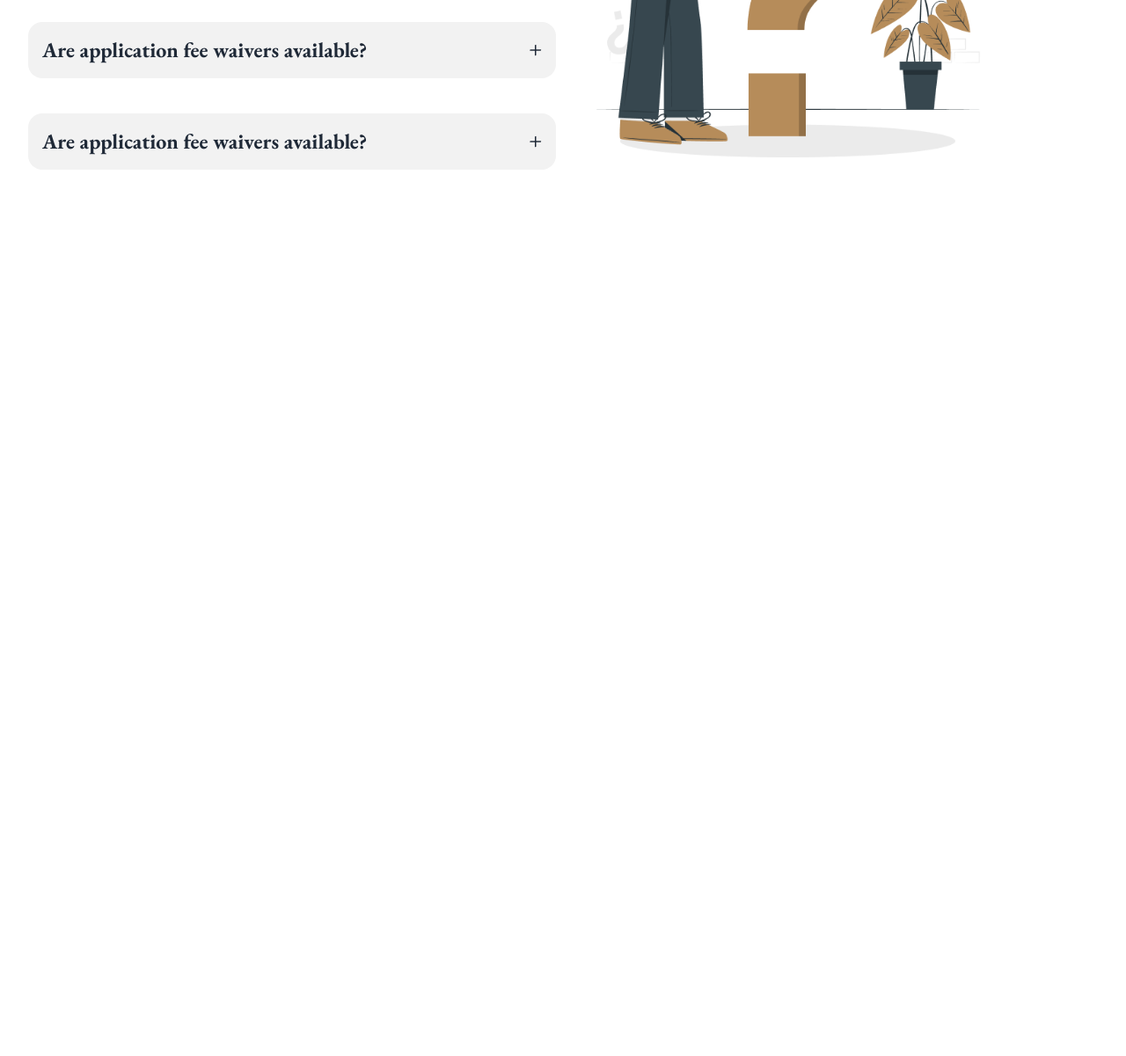
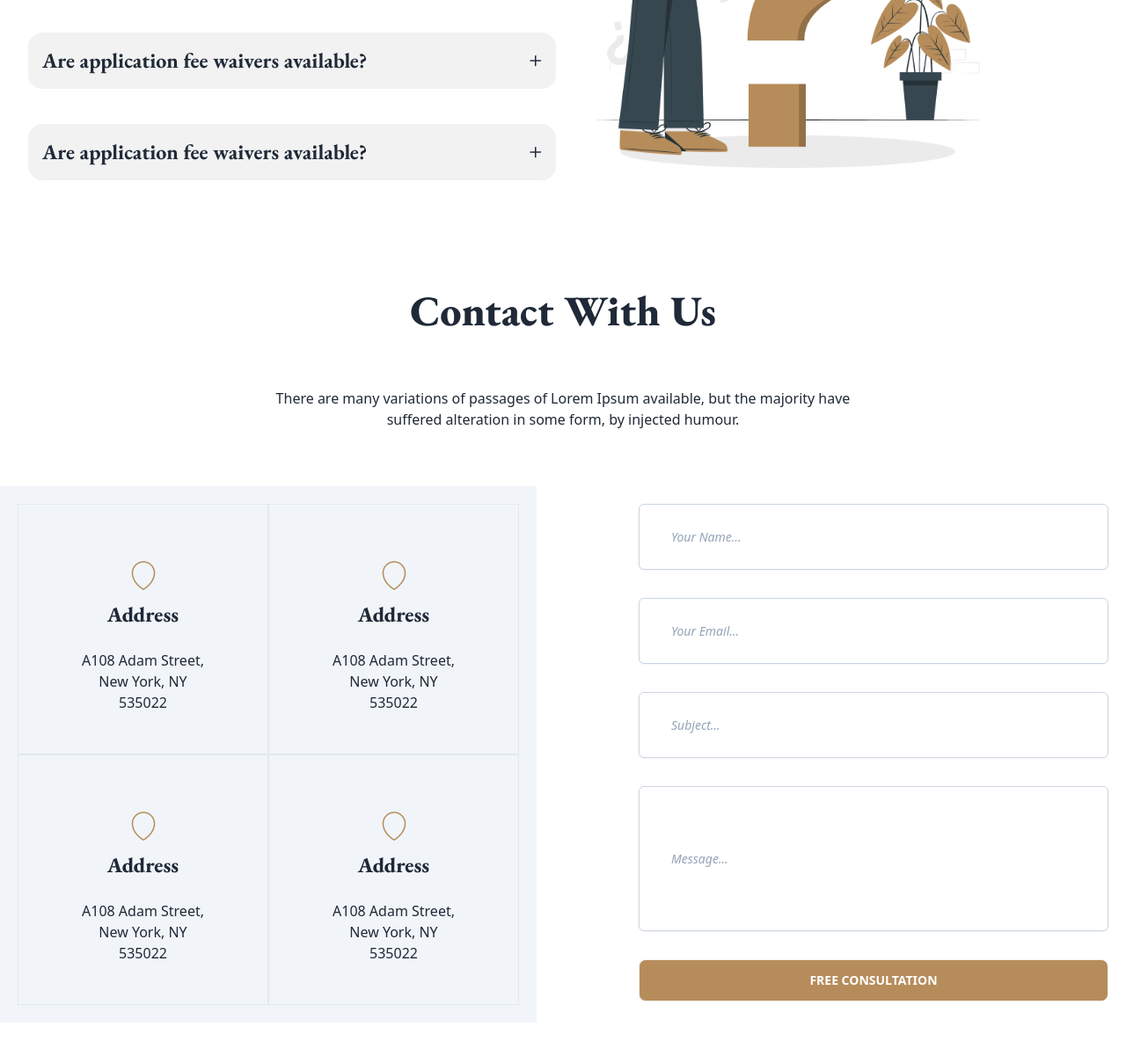
Before and after one commit to asikurofficial/justice, a plain HTML site: page index.html in a window 1280 px wide. Shown: the part 3423-4624 px from the top of the page at 88% size. Before the commit the page ends 3700 px from the top, so only its background shows below. Drawn offline with nearby package versions, Linux system fonts and the light colour scheme.

Commit message:
contact us added

```diff
--- a/index.html
+++ b/index.html
@@ -240,7 +240,7 @@
     </section>
     <!-- client review -->
     <h3 class="text-4xl font-extrabold text-center font-eb my-5">What Our Client Say</h3>
-    <p class="text-center mb-5">There are many variations of passages of Lorem Ipsum available, but the majority have
+    <p class="text-center mb-8">There are many variations of passages of Lorem Ipsum available, but the majority have
       suffered alteration in some form, by injected humour.</p>
     <section class="container mx-auto lg:mb-32">
       <div class="hero bg-auto bg-repeat-x " style="background-image: url('images/banner.png')">
@@ -260,7 +260,8 @@
     </section>
     <!-- Frequently Asked Any Questions -->
     <h3 class="text-5xl font-extrabold text-center font-eb p-5 ">Frequently Asked Any Questions</h3>
-      <p class="text-center my-5 p-5">There are many variations of passages of Lorem Ipsum available, but the majority have <br>
+    <p class="text-center my-5 p-5">There are many variations of passages of Lorem Ipsum available, but the majority
+      have <br>
       suffered alteration in some form, by injected humour.</p>
     <section class=" container mx-auto flex gap-10 my-16 lg:-mr-3 flex-col md:flex-row p-5">
       <div class="flex-1 space-y-10">
@@ -270,7 +271,8 @@
             Are application fee waivers available?
           </div>
           <div class="collapse-content">
-                <p>There are many variations of passages of Lorem Ipsum available, <br> but the majority have suffered alteration in some form, by injected humour, . </p>
+            <p>There are many variations of passages of Lorem Ipsum available, <br> but the majority have suffered
+              alteration in some form, by injected humour, . </p>
           </div>
         </div>
         <div class="collapse collapse-plus bg-base-200">
@@ -279,7 +281,8 @@
             Are application fee waivers available?
           </div>
           <div class="collapse-content">
-                <p>There are many variations of passages of Lorem Ipsum available, <br> but the majority have suffered alteration in some form, by injected humour, . </p>
+            <p>There are many variations of passages of Lorem Ipsum available, <br> but the majority have suffered
+              alteration in some form, by injected humour, . </p>
           </div>
         </div>
         <div class="collapse collapse-plus bg-base-200">
@@ -298,13 +301,89 @@
             Are application fee waivers available?
           </div>
           <div class="collapse-content">
-                <p>There are many variations of passages of Lorem Ipsum available, <br> but the majority have suffered alteration in some form, by injected humour, . </p>
+            <p>There are many variations of passages of Lorem Ipsum available, <br> but the majority have suffered
+              alteration in some form, by injected humour, . </p>
           </div>
         </div>
       </div>
       <div class="flex-1 ">
         <img class="lg:h-[450px]" src="./images/faq.png" alt="">
       </div>
+    </section>
+    <!-- contact us -->
+    <h3 class="text-5xl font-extrabold text-center font-eb pt-10">Contact With Us</h3>
+    <p class="text-center py-16">There are many variations of passages of Lorem Ipsum available, but the majority have
+      <br>
+      suffered alteration in some form, by injected humour.
+    </p>
+    <section class=" container mx-auto flex flex-1 lg:gap-24 flex-col lg:flex-row">
+      <div class="grid grid-cols-1 lg:grid-cols-2 p-5 bg-slate-100 mb-24">
+        <!-- card 1 -->
+        <div class="border border-slate-200 p-16 lg:w-[285px] lg:h-[285px] ">
+          <div class="flex justify-center">
+            <img class="" src="./images/address.png" alt="">
+          </div>
+          <div>
+            <h4 class="text-2xl my-3 font-extrabold font-eb text-center">Address</h4>
+            <p class="my-6 text-center">A108 Adam Street,
+              New York, NY 535022
+            </p>
+          </div>
+        </div>
+        <!-- card 2 -->
+        <div class="border border-slate-200 p-16 lg:w-[285px] lg:h-[285px] ">
+          <div class="flex justify-center">
+            <img class="" src="./images/address.png" alt="">
+          </div>
+          <div>
+            <h4 class="text-2xl my-3 font-extrabold font-eb text-center">Address</h4>
+            <p class="my-6 text-center">A108 Adam Street,
+              New York, NY 535022
+            </p>
+          </div>
+        </div>
+        <!-- card 3 -->
+        <div class="border border-slate-200 p-16 lg:w-[285px] lg:h-[285px] ">
+          <div class="flex justify-center">
+            <img class="" src="./images/address.png" alt="">
+          </div>
+          <div>
+            <h4 class="text-2xl my-3 font-extrabold font-eb text-center">Address</h4>
+            <p class="my-6 text-center">A108 Adam Street,
+              New York, NY 535022
+            </p>
+          </div>
+        </div>
+        <!-- card 4 -->
+        <div class="border border-slate-200 p-16 lg:w-[285px] lg:h-[285px] ">
+          <div class="flex justify-center">
+            <img class="" src="./images/address.png" alt="">
+          </div>
+          <div>
+            <h4 class="text-2xl my-3 font-extrabold font-eb text-center">Address</h4>
+            <p class="my-6 text-center">A108 Adam Street,
+              New York, NY 535022
+            </p>
+          </div>
+        </div>
+      </div>
+<!-- contact form -->
+      <div class=" flex-1 p-5">
+        <input
+          class="placeholder:italic placeholder:text-slate-400 block bg-white w-full  h-[75px] border border-slate-300 rounded-md py-2 pl-9 pr-3 shadow-sm focus:outline-none focus:border-sky-500 focus:ring-sky-500 focus:ring-1 sm:text-sm mb-8"
+          placeholder="Your Name..." type="text" name="search" />
+        <input
+          class="placeholder:italic placeholder:text-slate-400 block bg-white w-full  h-[75px] border border-slate-300 rounded-md py-2 pl-9 pr-3 shadow-sm focus:outline-none focus:border-sky-500 focus:ring-sky-500 focus:ring-1 sm:text-sm mb-8"
+          placeholder="Your Email..." type="text" name="search" />
+        <input
+          class="placeholder:italic placeholder:text-slate-400 block bg-white w-full  h-[75px] border border-slate-300 rounded-md py-2 pl-9 pr-3 shadow-sm focus:outline-none focus:border-sky-500 focus:ring-sky-500 focus:ring-1 sm:text-sm mb-8"
+          placeholder="Subject..." type="text" name="search" />
+        <input
+          class="placeholder:italic placeholder:text-slate-400 block bg-white w-full  h-[165px] border border-slate-300 rounded-md py-2 pl-9 pr-3 shadow-sm focus:outline-none focus:border-sky-500 focus:ring-sky-500 focus:ring-1 sm:text-sm mb-8"
+          placeholder="Message..." type="text" name="search" />
+        <button class="btn  bg-custom text-white w-[100%]">Free consultation</button>
+      </div>
+
     </section>
   </main>
   <!-- footer section -->
```
Lines whose indentation alone changed are shown as unchanged.
